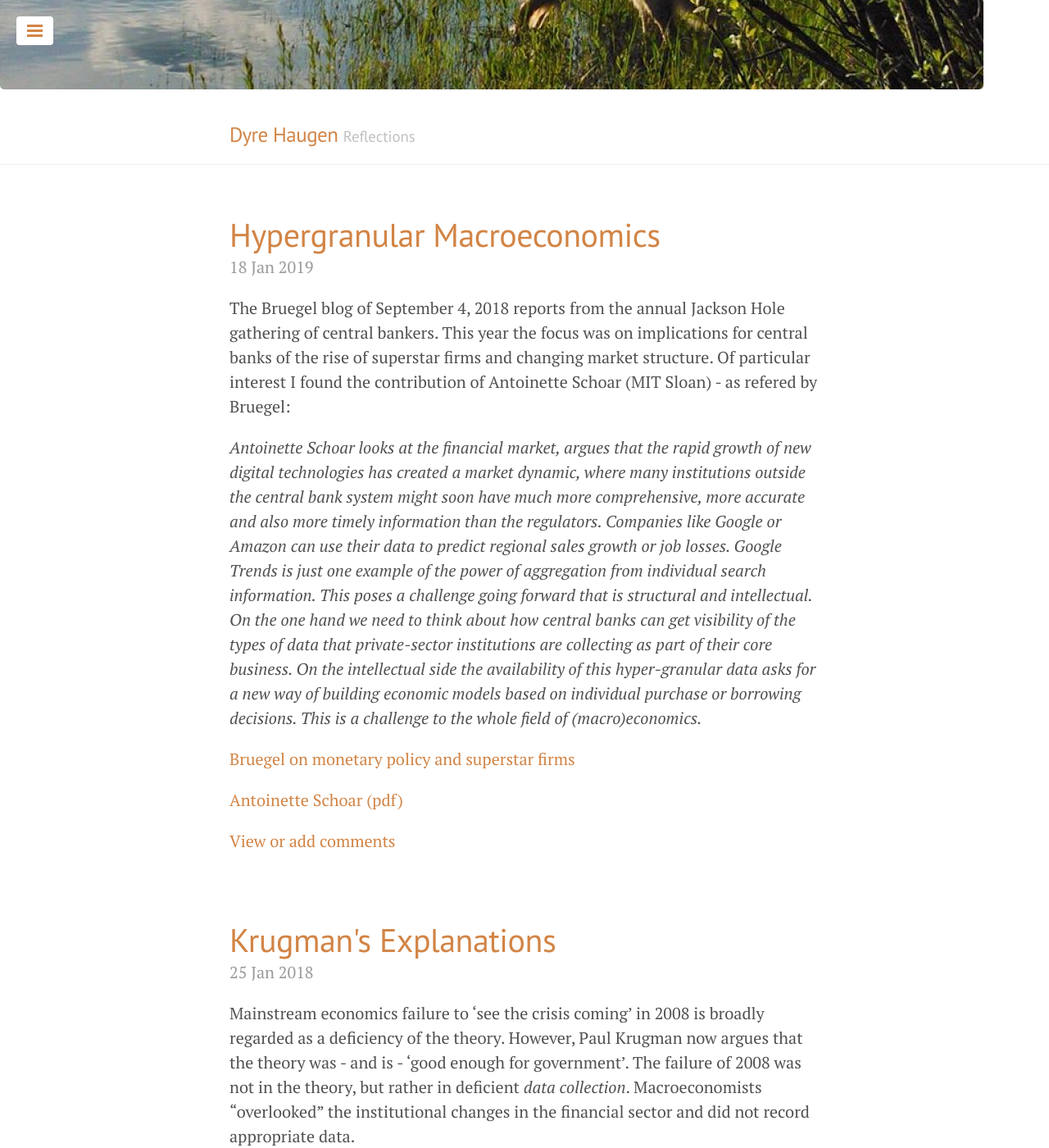
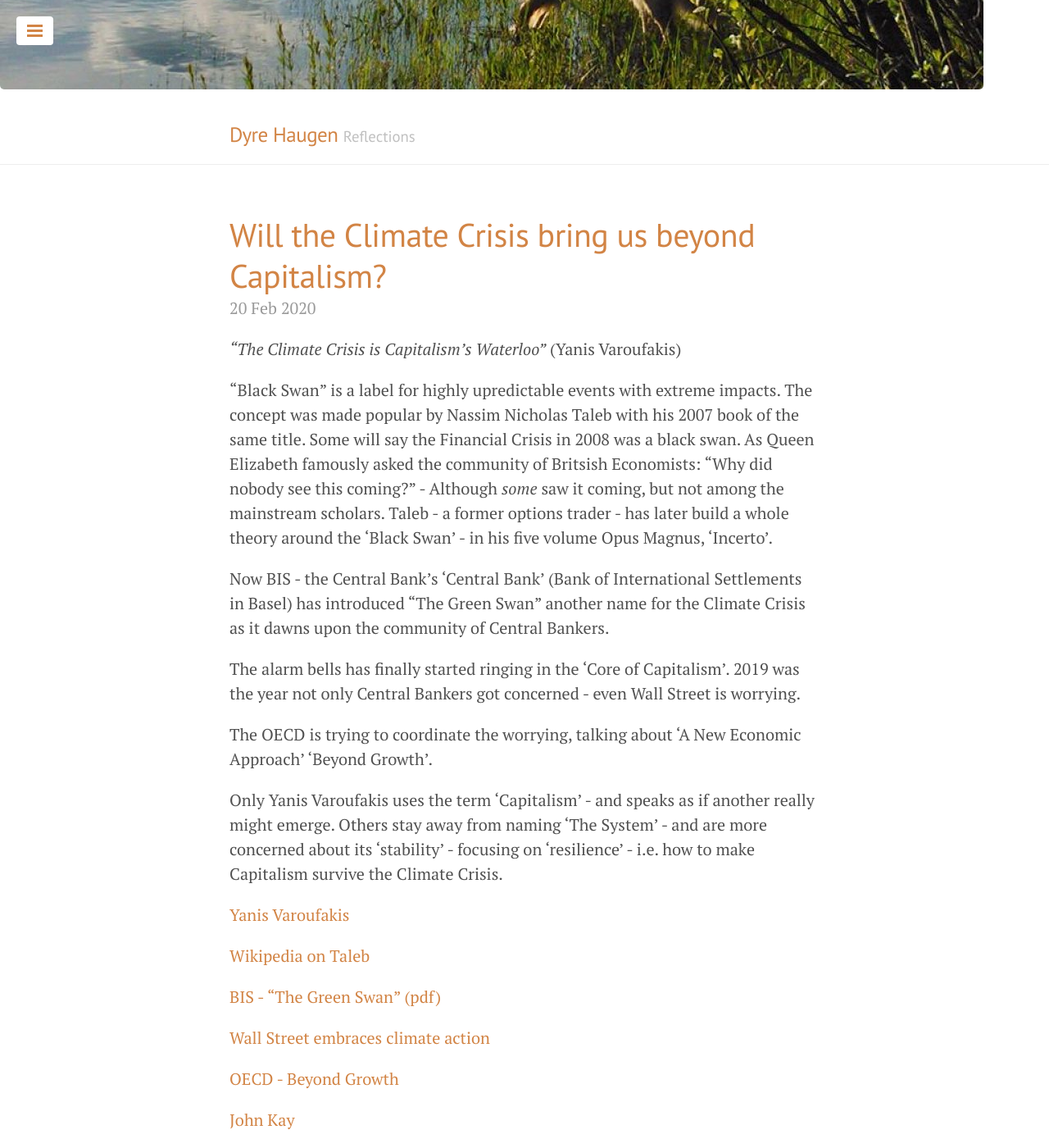
Before and after one commit to dyrehaugen/jde, a Jekyll site: the page built from index.html, in a window 1280 px wide and 1400 px high, scrolled down 411 px. Shown: the whole window at 82% size. Built offline with Jekyll 4.4.1, drawn with Linux system fonts in a browser that asks for light colours; the list of posts is cut into pages by our own code; some of the changed text lies outside the part shown.

Commit message:
content update

```diff
--- a/_config.yml
+++ b/_config.yml
@@ -13,7 +13,8 @@ redcarpet:
 highlighter:         rouge
 fenced_code_blocks:  true
 
-gems: [jekyll-paginate]
+#gems: [jekyll-paginate]
+plugins: [jekyll-paginate]
 
 
 # Permalinks
--- /dev/null
+++ b/_posts/2020-02-20-Beyond-Capitalism.md
@@ -0,0 +1,43 @@
+---
+layout: post
+comments: True
+title: Will the Climate Crisis bring us beyond Capitalism?
+---
+
+*"The Climate Crisis is Capitalism's Waterloo"* (Yanis Varoufakis)
+
+"Black Swan" is a label for highly upredictable events with extreme impacts.
+The concept was made popular by Nassim Nicholas Taleb with his 2007 book of
+the same title. Some will say the Financial Crisis in 2008 was a black swan.
+As Queen Elizabeth famously asked the community of Britsish Economists:
+"Why did nobody see this coming?" - Although *some* saw it coming, but not among
+the mainstream scholars. Taleb - a former options trader - has later build a
+whole theory around the 'Black Swan' - in his five volume Opus Magnus, 'Incerto'.
+
+Now BIS - the Central Bank's 'Central Bank' (Bank of International Settlements in Basel)
+has introduced "The Green Swan" another name for the Climate Crisis as it dawns upon
+the community of Central Bankers.
+
+The alarm bells has finally started ringing in the 'Core of Capitalism'.
+2019 was the year not only Central Bankers got concerned - even Wall Street is worrying.
+
+The OECD is trying to coordinate the worrying, talking about 'A New Economic Approach'
+'Beyond Growth'.
+
+Only Yanis Varoufakis uses the term 'Capitalism' - and speaks as if another
+really might emerge.
+Others stay away from naming 'The System' - and are more concerned about its 'stability' -
+focusing on 'resilience' - i.e. how to make Capitalism survive the Climate Crisis.
+
+
+[Yanis Varoufakis](https://www.project-syndicate.org/commentary/greta-thunberg-climate-change-future-of-capitalism-by-yanis-varoufakis-2020-01)
+
+[Wikipedia on Taleb](https://en.wikipedia.org/wiki/The_Black_Swan:_The_Impact_of_the_Highly_Improbable)
+
+[BIS - "The Green Swan" (pdf)](https://www.bis.org/publ/othp31.pdf)
+
+[Wall Street embraces climate action](https://www.ft.com/content/7bf922ae-4da3-11ea-95a0-43d18ec715f5)
+
+[OECD - Beyond Growth](https://www.google.com/url?client=internal-element-cse&cx=012432601748511391518:xzeadub0b0a&q=http://www.oecd.org/officialdocuments/publicdisplaydocumentpdf/%3Fcote%3DSG/NAEC(2019)3%26docLanguage%3DEn&sa=U&ved=2ahUKEwjdjt6lid7nAhXL3YUKHZ5sBcgQFjAAegQIARAC&usg=AOvVaw1wHqNvnVHB2QUAm0fryajm)
+
+[John Kay](https://www.johnkay.com/2018/03/13/moving-beyond-capitalism/)
```
Also changed, not shown: 1 other file.
